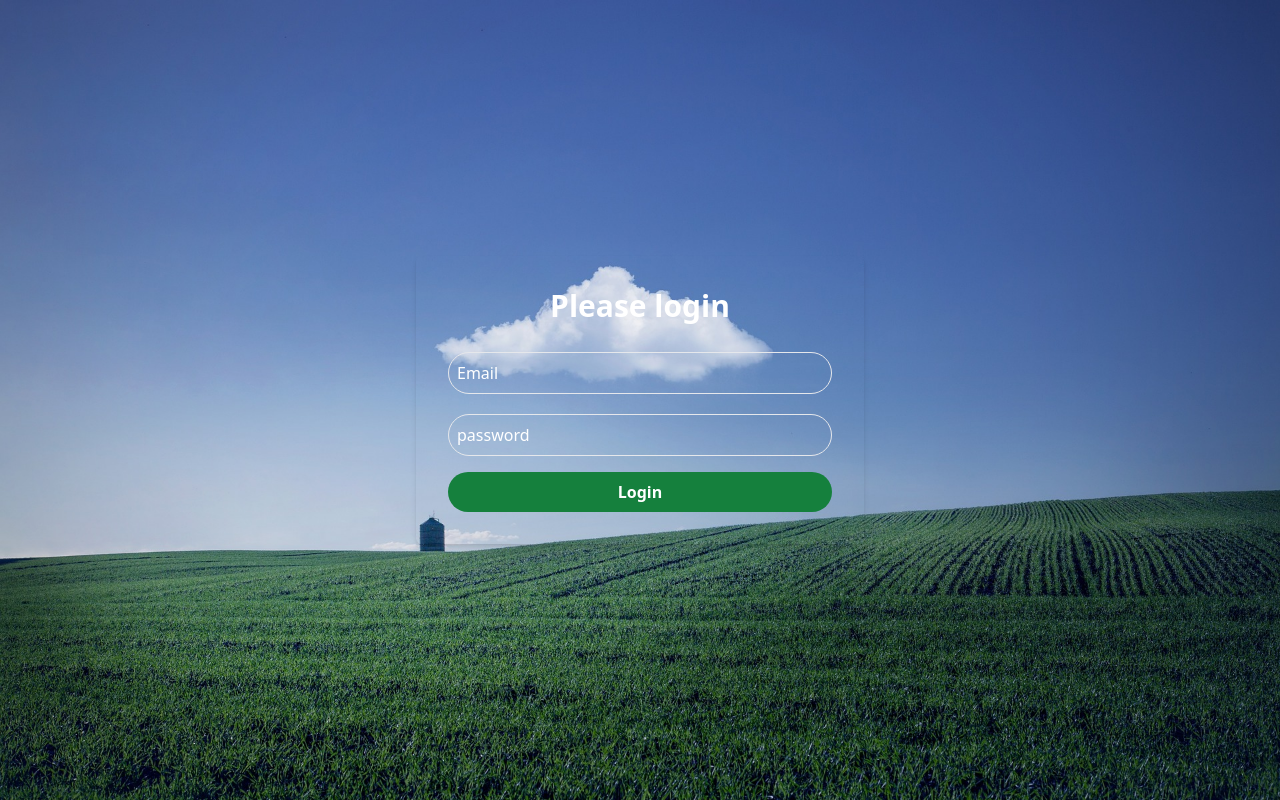
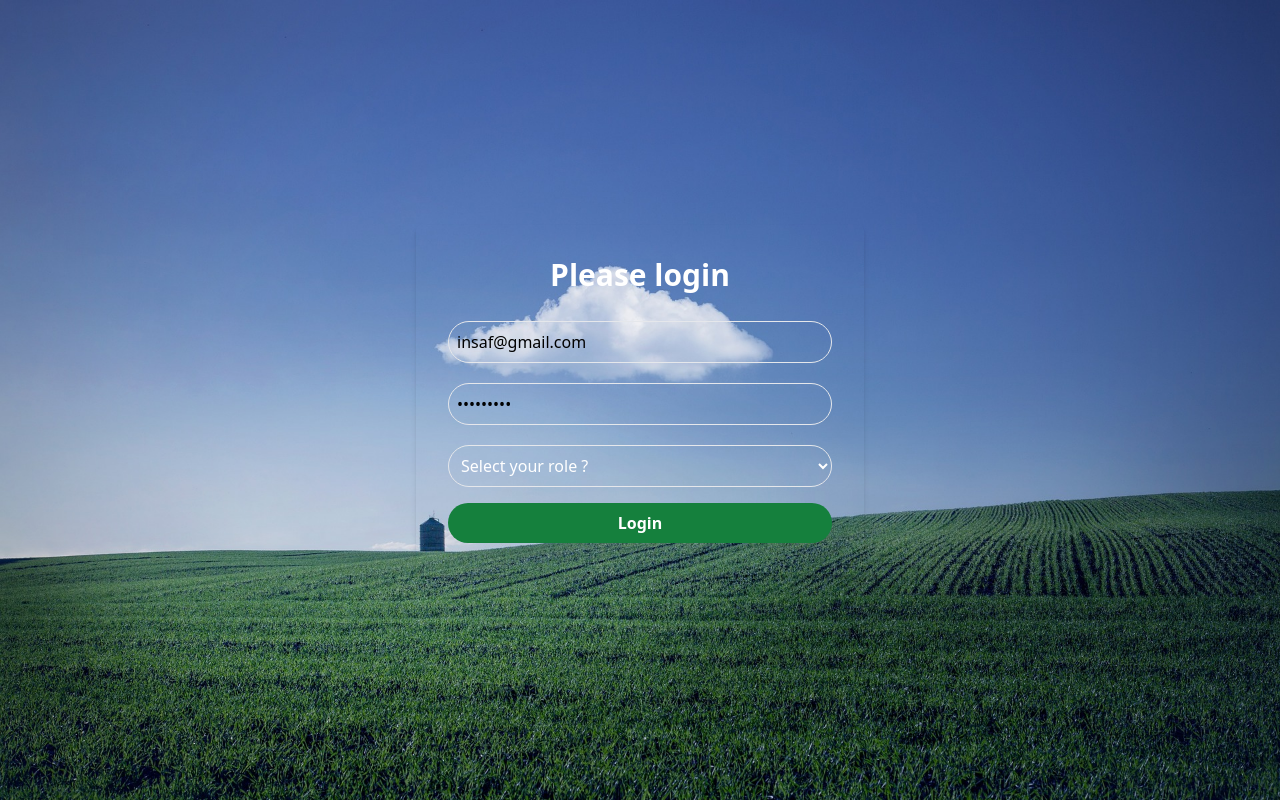
Before and after one commit to inzaf-ebrahim/growFarmer-frontend, a React (Vite) app: page /login in a window 1280 px wide. Built offline with nearby package versions, Linux system fonts and the light colour scheme.

Commit message:
login page updated

```diff
--- a/src/pages/Login.jsx
+++ b/src/pages/Login.jsx
@@ -1,12 +1,14 @@
 import React, { useState } from "react";
 import bg from "../assets/images/bg-2.jpeg";
 import axios from "axios";
+import UserHome from "./UserHome";
 
 function Login() {
-  const [email, setemail] = useState("");
-  const [password, setpassword] = useState("");
-  const [error,setError]=useState('')
-
+  const [email, setemail] = useState("insaf@gmail.com");
+  const [password, setpassword] = useState("inzaF@123");
+  const [error, setError] = useState("");
+  const [role,setrole]=useState('')
+  const [home, sethome] = useState(false);
 
   const handleSubmit = async (e) => {
     e.preventDefault();
@@ -14,21 +16,26 @@ function Login() {
       const response = await axios.post("http://localhost:4000/login", {
         email,
         password,
+        role
       });
-      if(response.data.success){
-        console.log('user logged successfully');
-      }else{
-        setError('incorrect email or password')
+      console.log(response);
+      if (response.status == 200) {
+        console.log(role," logged successfully");
+        sethome(true);
+      } else {
+        setError("incorrect email or password");
+        console.log("eror");
       }
     } catch (error) {
-      console.error('Error logging in:', error);
-      setError('An error occurred. Please try again later.');
+      console.error("Error logging in:", error);
+      setError("An error occurred. Please try again later.");
     }
-
-    console.log("Login form submitted:");
   };
 
   return (
+    <>
+      <div>
+        {!home ? (
           <div
             className="min-h-screen flex items-center justify-center w-screen h-screen bg-cover "
             style={{ backgroundImage: `url(${bg})` }}
@@ -44,6 +51,7 @@ function Login() {
                     id="email"
                     name="email"
                     placeholder="Email"
+                    value={email}
                     onChange={(e) => setemail(e.target.value)}
                     className="mt-1 p-2 w-full border rounded-full bg-transparent placeholder:text-white  focus:outline-none focus:border-blue-500"
                     required
@@ -55,12 +63,26 @@ function Login() {
                     id="password"
                     name="password"
                     placeholder="password"
+                    value={password}
                     onChange={(e) => setpassword(e.target.value)}
                     className="mt-1 p-2 w-full border rounded-full bg-transparent placeholder:text-white  focus:outline-none focus:border-blue-500"
                     required
                   />
                 </div>
-
+                <div className="mb-4">
+                  <select
+                    name="role"
+                    placeholder="Who are you"
+                    className="mt-1 p-2 w-full border text-white rounded-full bg-transparent placeholder:text-white  focus:outline-none focus:border-blue-500"
+                    required
+                    onChange={(e) => setrole(e.target.value)}
+                  >
+                    <option value="">Select your role ?</option>
+                    <option value="user">User</option>
+                    <option value="farmer">Farmer</option>
+                    <option value="admin">Admin</option>
+                  </select>
+                </div>
                 <button
                   type="submit"
                   className="w-full py-2 px-4 bg-green-700 text-white font-bold rounded-full hover:bg-blue-600 focus:outline-none focus:ring focus:border-blue-300"
@@ -71,6 +93,14 @@ function Login() {
               </form>
             </div>
           </div>
+        ) :(
+          <div>
+            <UserHome />
+          </div>
+        )}
+        <div></div>
+      </div>
+    </>
   );
 }
 
--- a/src/pages/Signup.jsx
+++ b/src/pages/Signup.jsx
@@ -21,16 +21,20 @@ function Signup() {
       setError(
         "Password must be at least 8 characters long and contain at least one uppercase letter, one lowercase letter, and one digit"
       );
+      return false
     } else if (password !== confirmPassword) {
       setError("Passwords do not match");
+      return false
     } else if (!role) {
       setError("Please select your role");
+      return false
     }
+      return true
   }
   const handleSubmit = async (e) => {
     e.preventDefault();
-    Validation();
 
+    if(Validation()    ){
       try {
         const response = await axios.post("http://localhost:4000/signup", {
           name,
@@ -42,7 +46,12 @@ function Signup() {
       } catch (error) {
         console.error("Signup error:", error.message);
       }
+
         sethome(true);
+    }else{
+      console.log('validation error');
+    }
+
     // console.log("Signup form submitted:", { name, email, password, role });
   };
 
@@ -117,7 +126,7 @@ function Signup() {
               {/* <option value="">Admin</option> */}
               <option value="user">User</option>
               <option value="farmer">Farmer</option>
-              <option value="landowner">LandOwner</option>
+              {/* <option value="landowner">LandOwner</option> */}
             </select>
           </div>
           <div className="flex justify-center">
```
Also changed, not shown: src/index.css (line endings or trailing spaces). Lines whose indentation alone changed are shown as unchanged.
